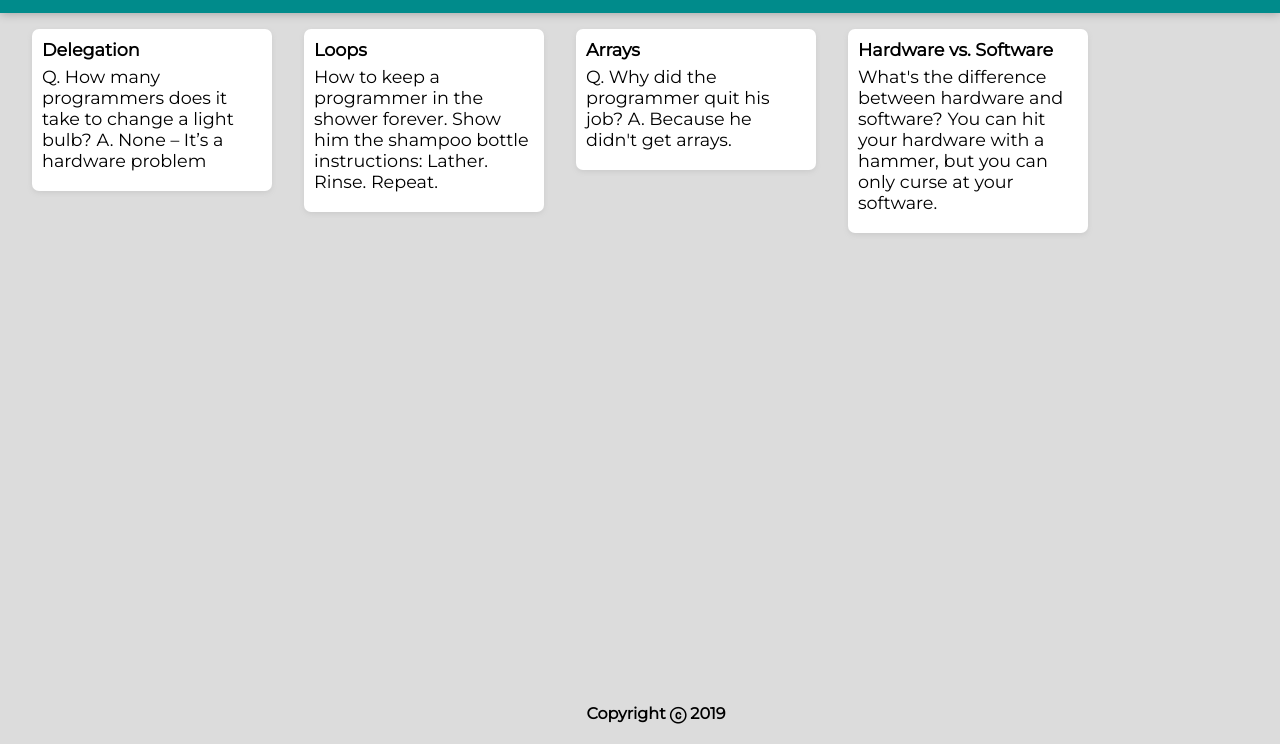
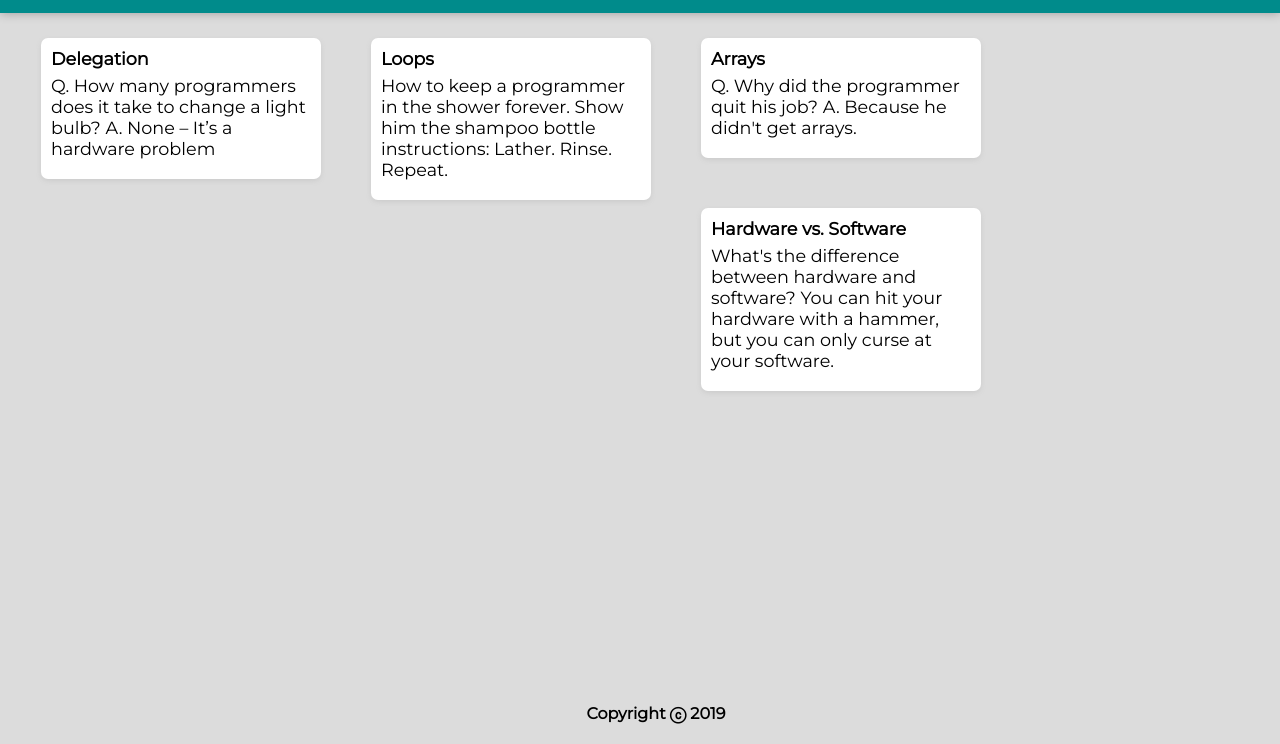
Before and after one commit to nikhilrajkarnikar/Keeper-2, a React app: page / in a window 1280 px wide. Shown: the part 56-800 px from the top of the page. Built offline with nearby package versions, Linux system fonts and the light colour scheme; a web font is replaced by a local one.

Commit message:
CSS styling.

```diff
--- a/public/styles.css
+++ b/public/styles.css
@@ -41,8 +41,8 @@ footer p {
   border-radius: 7px;
   box-shadow: 0 2px 5px #ccc;
   padding: 10px;
-  width: 240px;
-  margin: 16px;
+  width: 280px;
+  margin: 25px;
   float: left;
 }
 .note h1 {
--- a/src/notes.js
+++ b/src/notes.js
@@ -22,7 +22,7 @@ const notes = [
     title: "Hardware vs. Software",
     content:
       "What's the difference between hardware and software? You can hit your hardware with a hammer, but you can only curse at your software."
-  },
+  }
 ];
 
 export default notes;
```
